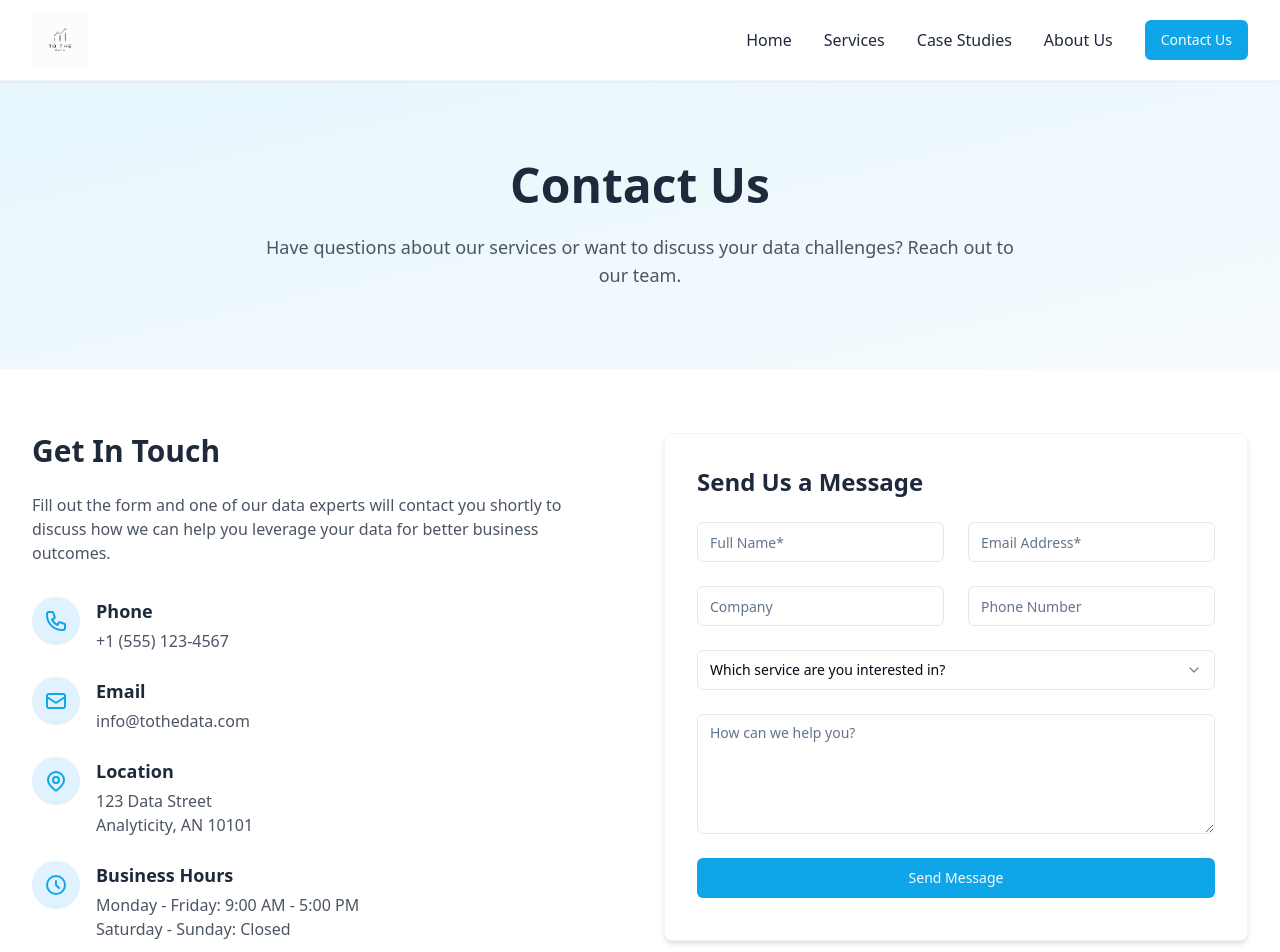
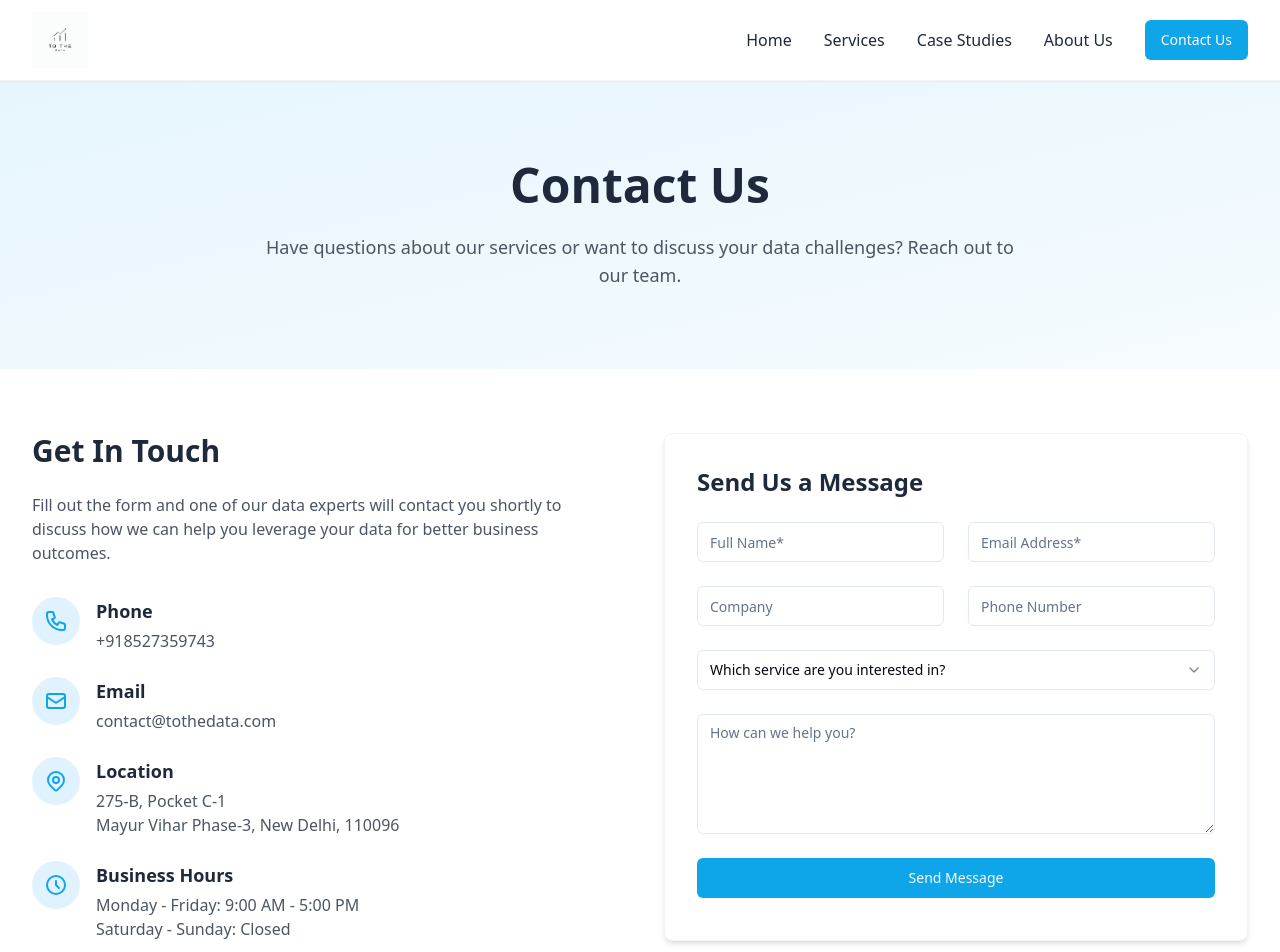
Before and after one commit to Amitbisht097/data-oasis-insights, a React (Vite) app: page /contact in a window 1280 px wide. Shown: the top 952 px of the page. Built offline with nearby package versions, Linux system fonts and the light colour scheme.

Commit message:
Update Contact.tsx

```diff
--- a/src/pages/Contact.tsx
+++ b/src/pages/Contact.tsx
@@ -41,7 +41,7 @@ const Contact = () => {
                   </div>
                   <div>
                     <h3 className="text-lg font-semibold text-brand-secondary mb-1">Phone</h3>
-                    <p className="text-gray-600">+1 (555) 123-4567</p>
+                    <p className="text-gray-600">+918527359743</p>
                   </div>
                 </div>
 
@@ -53,7 +53,7 @@ const Contact = () => {
                   </div>
                   <div>
                     <h3 className="text-lg font-semibold text-brand-secondary mb-1">Email</h3>
-                    <p className="text-gray-600">info@tothedata.com</p>
+                    <p className="text-gray-600">contact@tothedata.com</p>
                   </div>
                 </div>
 
@@ -66,8 +66,8 @@ const Contact = () => {
                   </div>
                   <div>
                     <h3 className="text-lg font-semibold text-brand-secondary mb-1">Location</h3>
-                    <p className="text-gray-600">123 Data Street</p>
-                    <p className="text-gray-600">Analyticity, AN 10101</p>
+                    <p className="text-gray-600">275-B, Pocket C-1</p>
+                    <p className="text-gray-600">Mayur Vihar Phase-3, New Delhi, 110096</p>
                   </div>
                 </div>
 
```
